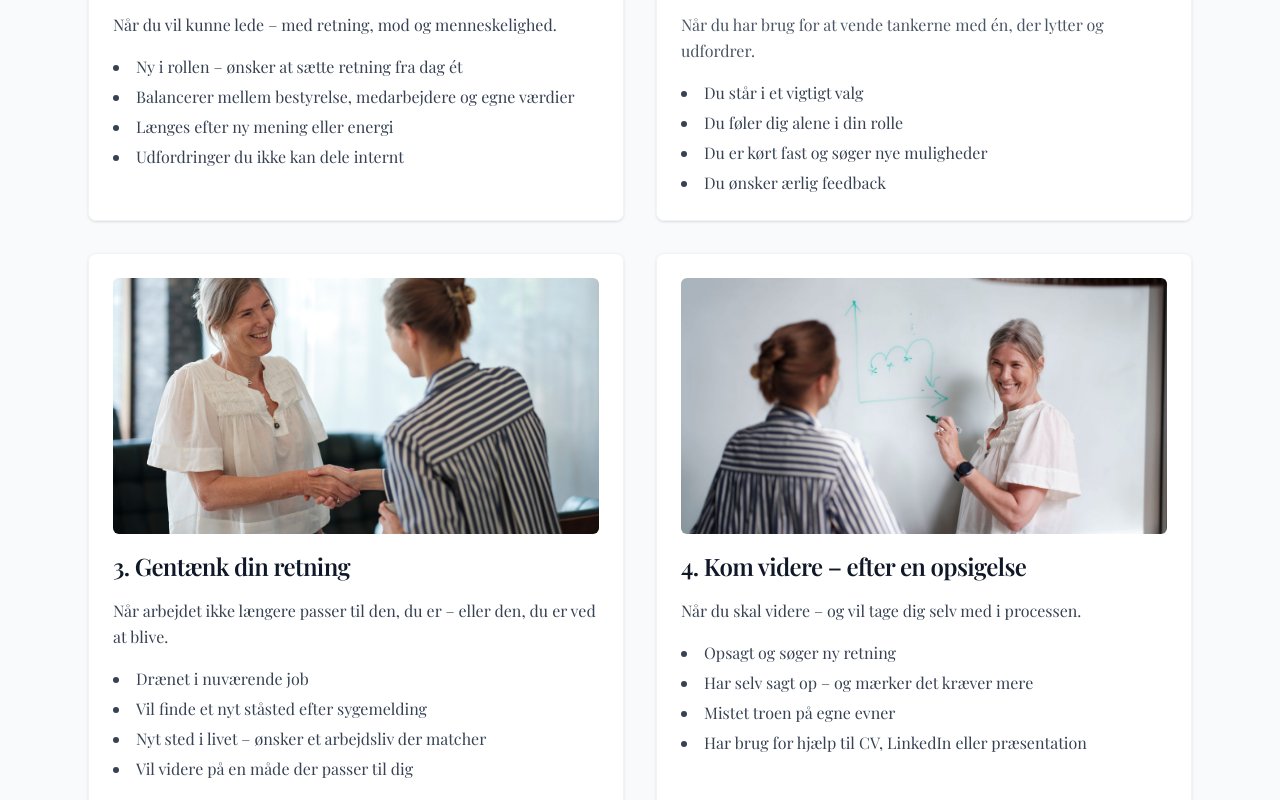
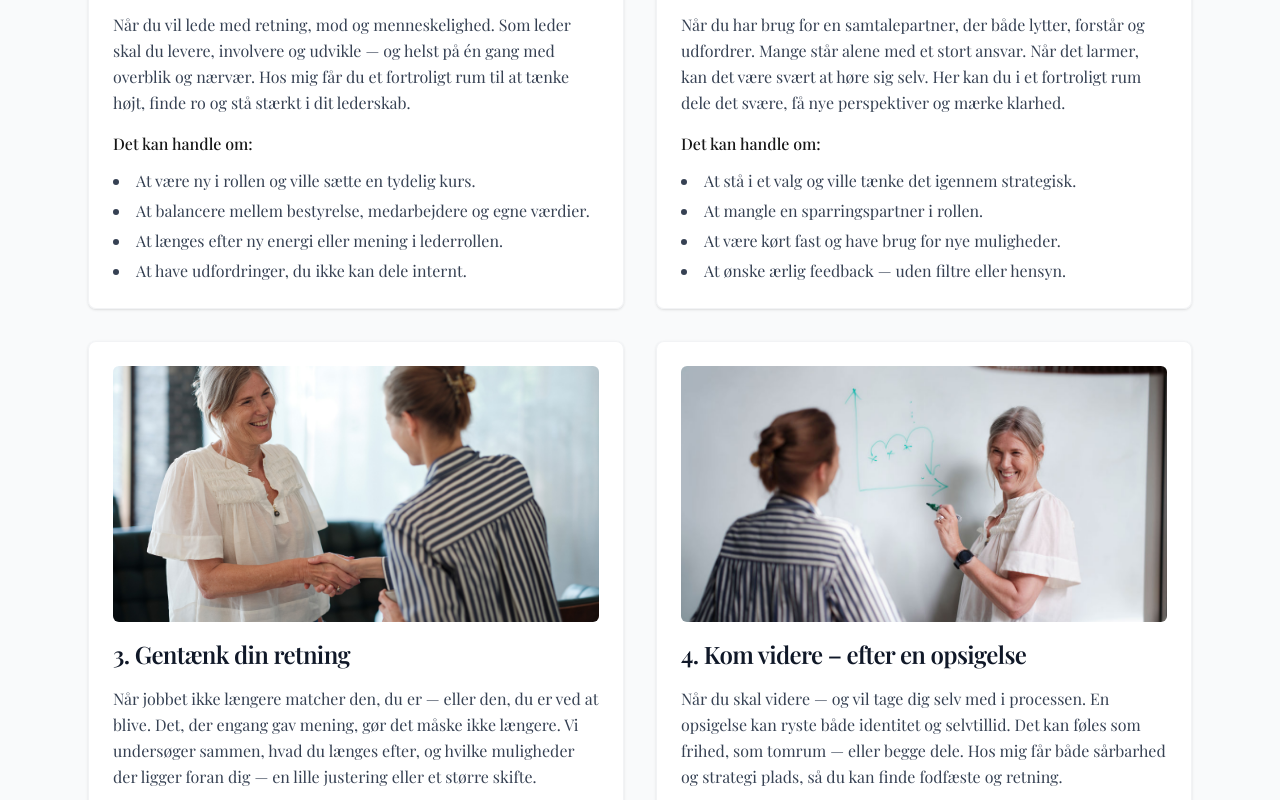
Before and after one commit to nordic-agency/marielouisestokholm, a Next.js app: page /hvad-jeg-tilbyder in a window 1280 px wide. Shown: the part 2060-2860 px from the top of the page. Built offline with nearby package versions, Linux system fonts and the light colour scheme.

Commit message:
V2 Revision: Updated hvad-jeg-tilbyder page with detailed descriptions and bullet points matching homepage

```diff
--- a/src/app/hvad-jeg-tilbyder/page.tsx
+++ b/src/app/hvad-jeg-tilbyder/page.tsx
@@ -78,12 +78,13 @@ export default function HvadJegTilbyder() {
         <div className="bg-white/90 backdrop-blur shadow-sm border border-gray-200/50 rounded-lg shadow p-6 space-y-4 transition hover:shadow-lg hover:-translate-y-1">
           <Image src="/images/index-portrait.jpg" alt="Forløb" width={600} height={300} className="rounded-md object-cover w-full h-64 mb-4" />
           <h2 className="text-2xl font-semibold text-gray-900 tracking-tight">1. Stå ved dit lederskab</h2>
-          <p className="text-base text-gray-700 leading-relaxed">Når du vil kunne lede – med retning, mod og menneskelighed.</p>
+          <p className="text-base text-gray-700 leading-relaxed">Når du vil lede med retning, mod og menneskelighed. Som leder skal du levere, involvere og udvikle — og helst på én gang med overblik og nærvær. Hos mig får du et fortroligt rum til at tænke højt, finde ro og stå stærkt i dit lederskab.</p>
+          <p className="font-medium mb-3 text-base">Det kan handle om:</p>
           <ul className="list-disc list-inside text-base text-gray-700 leading-relaxed space-y-1">
-            <li>Ny i rollen – ønsker at sætte retning fra dag ét</li>
-            <li>Balancerer mellem bestyrelse, medarbejdere og egne værdier</li>
-            <li>Længes efter ny mening eller energi</li>
-            <li>Udfordringer du ikke kan dele internt</li>
+            <li>At være ny i rollen og ville sætte en tydelig kurs.</li>
+            <li>At balancere mellem bestyrelse, medarbejdere og egne værdier.</li>
+            <li>At længes efter ny energi eller mening i lederrollen.</li>
+            <li>At have udfordringer, du ikke kan dele internt.</li>
           </ul>
         </div>
 
@@ -91,14 +92,15 @@ export default function HvadJegTilbyder() {
         <div className="bg-white/90 backdrop-blur shadow-sm border border-gray-200/50 rounded-lg shadow p-6 space-y-4 transition hover:shadow-lg hover:-translate-y-1">
           <Image src="/images/om-mig-cover.jpg" alt="Forløb" width={600} height={300} className="rounded-md object-cover w-full h-64 mb-4" />
           <h2 className="text-2xl font-semibold text-gray-900 tracking-tight">2. Tænk højt – og få sparring</h2>
-          <p className="mt-4 text-base text-gray-600 leading-relaxed">
-            Når du har brug for at vende tankerne med én, der lytter og udfordrer.
+          <p className="text-base text-gray-700 leading-relaxed">
+            Når du har brug for en samtalepartner, der både lytter, forstår og udfordrer. Mange står alene med et stort ansvar. Når det larmer, kan det være svært at høre sig selv. Her kan du i et fortroligt rum dele det svære, få nye perspektiver og mærke klarhed.
           </p>
-          <ul className="list-disc list-inside text-base text-gray-700 leading-relaxed space-y-1 mt-2">
-            <li>Du står i et vigtigt valg</li>
-            <li>Du føler dig alene i din rolle</li>
-            <li>Du er kørt fast og søger nye muligheder</li>
-            <li>Du ønsker ærlig feedback</li>
+          <p className="font-medium mb-3 text-base">Det kan handle om:</p>
+          <ul className="list-disc list-inside text-base text-gray-700 leading-relaxed space-y-1">
+            <li>At stå i et valg og ville tænke det igennem strategisk.</li>
+            <li>At mangle en sparringspartner i rollen.</li>
+            <li>At være kørt fast og have brug for nye muligheder.</li>
+            <li>At ønske ærlig feedback — uden filtre eller hensyn.</li>
           </ul>
         </div>
 
@@ -106,12 +108,13 @@ export default function HvadJegTilbyder() {
         <div className="bg-white/90 backdrop-blur shadow-sm border border-gray-200/50 rounded-lg shadow p-6 space-y-4 transition hover:shadow-lg hover:-translate-y-1">
           <Image src="/images/foran-whiteboard.jpg" alt="Forløb" width={600} height={300} className="rounded-md object-cover w-full h-64 mb-4" />
           <h2 className="text-2xl font-semibold text-gray-900 tracking-tight">3. Gentænk din retning</h2>
-          <p className="text-base text-gray-700 leading-relaxed">Når arbejdet ikke længere passer til den, du er – eller den, du er ved at blive.</p>
+          <p className="text-base text-gray-700 leading-relaxed">Når jobbet ikke længere matcher den, du er — eller den, du er ved at blive. Det, der engang gav mening, gør det måske ikke længere. Vi undersøger sammen, hvad du længes efter, og hvilke muligheder der ligger foran dig — en lille justering eller et større skifte.</p>
+          <p className="font-medium mb-3 text-base">Det kan handle om:</p>
           <ul className="list-disc list-inside text-base text-gray-700 leading-relaxed space-y-1">
-            <li>Drænet i nuværende job</li>
-            <li>Vil finde et nyt ståsted efter sygemelding</li>
-            <li>Nyt sted i livet – ønsker et arbejdsliv der matcher</li>
-            <li>Vil videre på en måde der passer til dig</li>
+            <li>At stå et nyt sted i livet og ville have arbejdslivet til at følge med.</li>
+            <li>At ville videre — på egne præmisser.</li>
+            <li>At føle dig drænet eller utilfreds i dit nuværende job.</li>
+            <li>At vende tilbage efter en sygemelding og finde et nyt udgangspunkt.</li>
           </ul>
         </div>
 
@@ -119,12 +122,13 @@ export default function HvadJegTilbyder() {
         <div className="bg-white/90 backdrop-blur shadow-sm border border-gray-200/50 rounded-lg shadow p-6 space-y-4 transition hover:shadow-lg hover:-translate-y-1">
           <Image src="/images/MarieLouise10027847.jpg" alt="Forløb" width={600} height={300} className="rounded-md object-cover w-full h-64 mb-4" />
           <h2 className="text-2xl font-semibold text-gray-900 tracking-tight">4. Kom videre – efter en opsigelse</h2>
-          <p className="text-base text-gray-700 leading-relaxed">Når du skal videre – og vil tage dig selv med i processen.</p>
+          <p className="text-base text-gray-700 leading-relaxed">Når du skal videre — og vil tage dig selv med i processen. En opsigelse kan ryste både identitet og selvtillid. Det kan føles som frihed, som tomrum — eller begge dele. Hos mig får både sårbarhed og strategi plads, så du kan finde fodfæste og retning.</p>
+          <p className="font-medium mb-3 text-base">Det kan handle om:</p>
           <ul className="list-disc list-inside text-base text-gray-700 leading-relaxed space-y-1">
-            <li>Opsagt og søger ny retning</li>
-            <li>Har selv sagt op – og mærker det kræver mere</li>
-            <li>Mistet troen på egne evner</li>
-            <li>Har brug for hjælp til CV, LinkedIn eller præsentation</li>
+            <li>At bruge en opsigelse til at finde ny retning.</li>
+            <li>At opdage, at det kræver mere end forventet at sige op selv.</li>
+            <li>At genfinde troen på egne evner og et nyt ståsted.</li>
+            <li>At få hjælp til at formulere din profil — fx CV og LinkedIn.</li>
           </ul>
         </div>
       </section>
```
